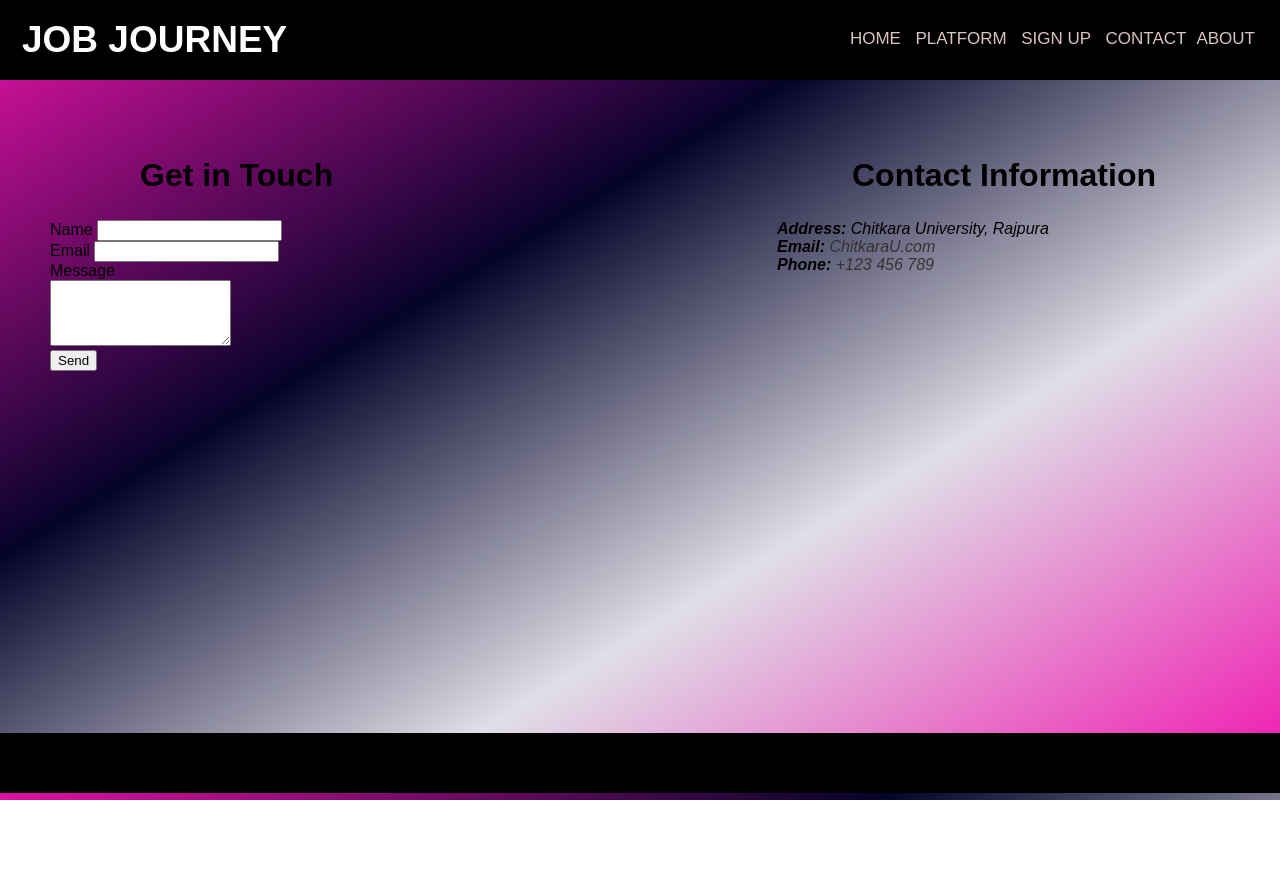
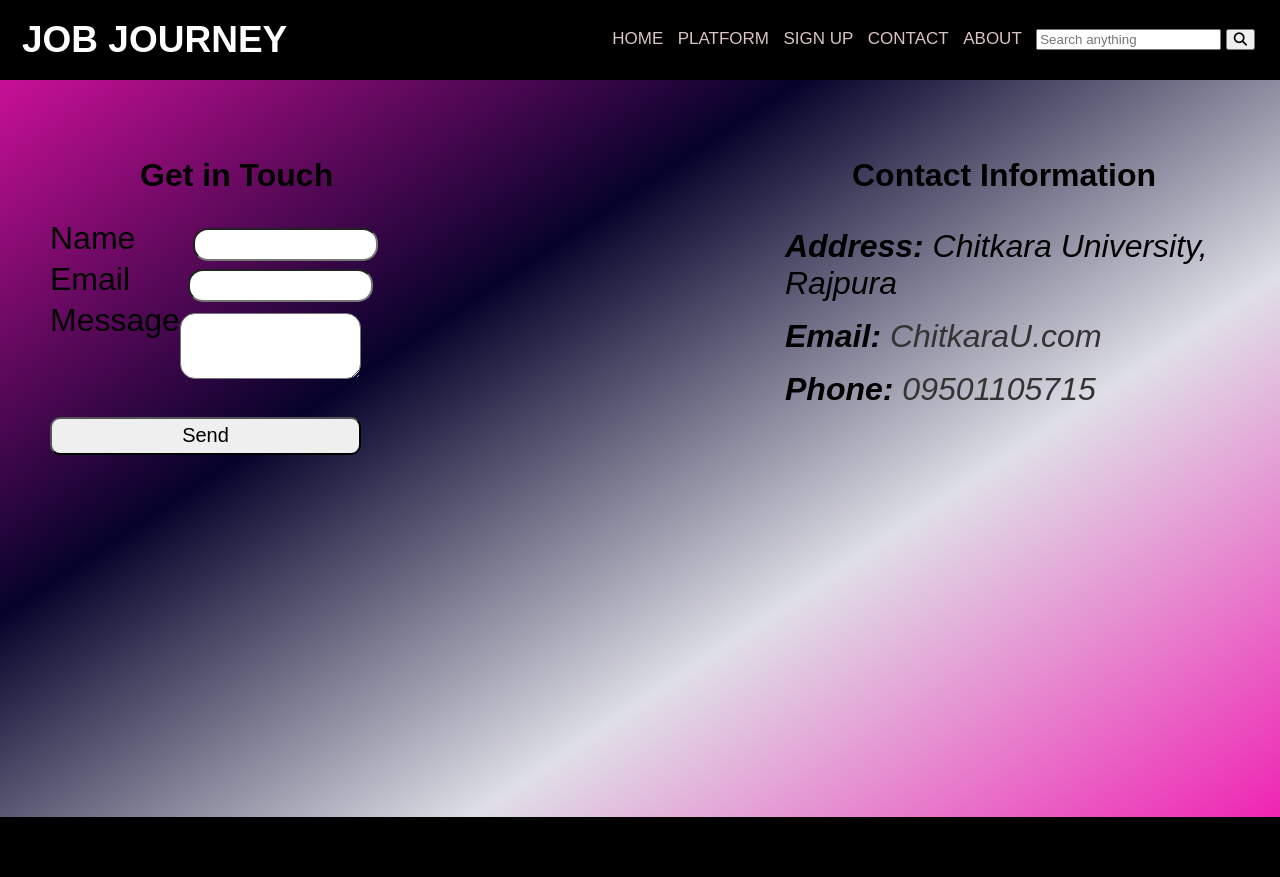
Before and after one commit to Krish0550/SCM_Project, a plain HTML site: page contact.html in a window 1280 px wide. Shown: the top 877 px of the page. Before the commit the page ends 800 px from the top, so only its background shows below. Drawn offline with Linux system fonts and the light colour scheme.

Commit message:
adding style to contact.html

```diff
--- a/contact.html
+++ b/contact.html
@@ -18,37 +18,56 @@
 
     <nav>
         <label class="Logo">JOB JOURNEY</label>
-        <ul>
+       <ul>
             <li><a href="index.html">Home</a></li>
             <li><a href="Platforms.html">Platform</a></li>
             <li><a href="sign up.html">Sign Up</a></li>
             <li><a href="contact.html">Contact</a></li>
-            <li style="float:right"><a class="active" href="about.html">About</a></li>
+            <li ><a class="active" href="about.html">About</a></li>
+            <li><div class="search">
+                <div class="row">
+                    <input type="text" id="input-box" placeholder="Search anything" autocomplete="off">
+                    <button><i class="fa-solid fa-magnifying-glass"></i></button></li>
+                    <div class="result-box">
+                    </div>
         </ul>
+        <script src="autocomplete.js"></script>
     </nav>
+    <script src="https://kit.fontawesome.com/62ee32fa3a.js" crossorigin="anonymous"></script>
     <section class="contact">
         <div class="contact-form">
             <h2>Get in Touch</h2>
-            <form method="POST">
+            <form method="POST" style="font-size: 32px;
+                ">
                 <label for="name">Name</label>
-                <input type="text" id="name" name="name" required>
+                <input type="text" id="name" name="name" required style="height: 27px;    position: relative;
+                left: 49px;     border-radius: 15px;
+            ">
                 <br>
                 <label for="email">Email</label>
-                <input type="email" id="email" name="email" required>
+                <input type="email" id="email" name="email" required style="height: 27px;    position: relative;
+                left: 49px;     border-radius: 15px;
+            ">
                 <br>
                 <label for="message">Message</label><br>
-                <textarea id="message" name="message" rows="4" required></textarea>
+                <textarea id="message" name="message" rows="4" required style="position: relative;
+                left: 130px;
+                top: -26px;    border-radius: 15px;
+            "></textarea>
                 <br>
-                <button onclick="hey()" type="submit">Send</button>
+                <button onclick="hey()" type="submit" style="    height: 38px;
+                width: 311px;
+                border-radius: 10px;
+                font-size: 20px;">Send</button>
             </form>
         </div>
         <div class="contact-info">
             <h2>Contact Information</h2>
             <address style="    position: relative;
             right: -15px;">
-                <p><strong>Address:</strong> Chitkara University, Rajpura</p>
-                <p><strong>Email:</strong> <a href="https://chitkara.edu.in">ChitkaraU.com</a></p>
-                <p><strong>Phone:</strong> <a href="tel:+123456789">+123 456 789</a></p>
+                <p style="font-size: 2em; padding: 8px;"><strong>Address:</strong> Chitkara University, Rajpura</p>
+                <p style="font-size: 2em; padding: 8px;"><strong>Email:</strong> <a href="https://chitkara.edu.in" target="_blank">ChitkaraU.com</a></p>
+                <p style="font-size: 2em; padding: 8px;"><strong>Phone:</strong> <a href="tel:09501105715">09501105715</a></p>
             </address>
             <div class="map">
             </div>
```
